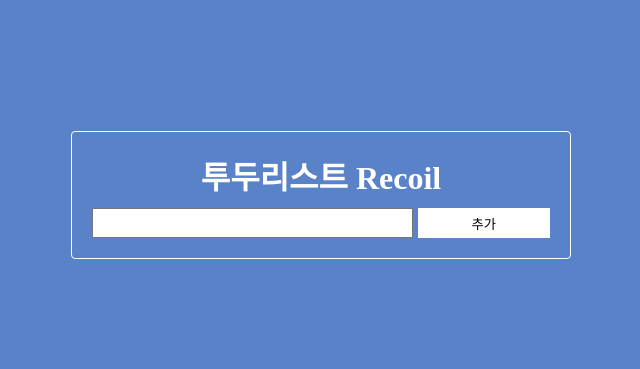
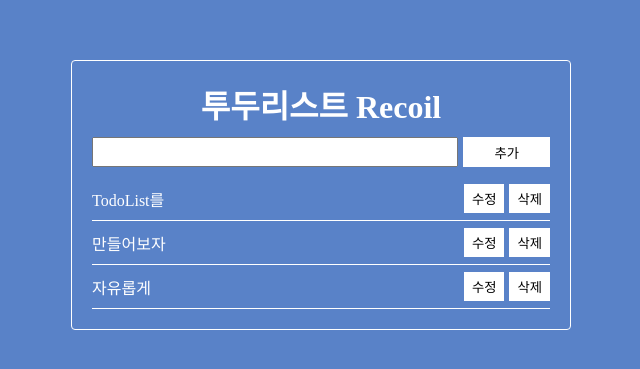
Before and after one commit to ssi02014/Recoil-TodoList, a React (Create React App) app: page / in a window 1280 px wide. Shown: the part 205-574 px from the top of the page, without its empty margins (319-959 px from the left). Built offline with nearby package versions, Linux system fonts and the light colour scheme.

Commit message:
Add: TodoItem Style

```diff
--- a/src/components/Form/style.ts
+++ b/src/components/Form/style.ts
@@ -2,13 +2,14 @@
 
 export const FormWrapper = styled.form`
   display: flex;
+  margin-bottom: 10px;
 
   input {
     outline: none;
     height: 30px;
     margin-right: 5px;
     font-size: 16px;
-    min-width: 70%;
+    min-width: 80%;
     padding: 0 10px;
   }
 `;
--- /dev/null
+++ b/src/components/TodoList/Item/index.tsx
@@ -0,0 +1,21 @@
+import React from "react";
+import { Todo } from "../../../recoil/todo";
+import Button from "../../Button";
+import { TodoItemWrapper } from "./style";
+
+interface Props {
+  todo: Todo;
+}
+const TodoItem = ({ todo }: Props) => {
+  return (
+    <TodoItemWrapper>
+      <p>{todo.contents}</p>
+      <div>
+        <Button>수정</Button>
+        <Button>삭제</Button>
+      </div>
+    </TodoItemWrapper>
+  );
+};
+
+export default TodoItem;
--- /dev/null
+++ b/src/components/TodoList/Item/style.tsx
@@ -0,0 +1,26 @@
+import styled from "@emotion/styled";
+
+export const TodoItemWrapper = styled.div`
+  display: flex;
+  justify-content: space-between;
+  padding: 7px 0;
+  border-bottom: 1px solid #fff;
+
+  p {
+    color: #fff;
+    display: flex;
+    align-items: center;
+  }
+
+  div {
+    display: flex;
+  }
+
+  button {
+    margin-right: 5px;
+    padding: 4px 7px;
+    &:last-of-type {
+      margin-right: 0;
+    }
+  }
+`;
--- a/src/components/TodoList/List/index.tsx
+++ b/src/components/TodoList/List/index.tsx
@@ -1,7 +1,18 @@
 import React from "react";
+import { useRecoilState } from "recoil";
+import { Todo, todosState } from "../../../recoil/todo";
+import TodoItem from "../Item";
 
 const TodoList = () => {
-  return <div></div>;
+  const [todos, setTodos] = useRecoilState<Todo[]>(todosState);
+  console.log(todos);
+
+  return (
+    <>
+      {todos.length > 0 &&
+        todos.map((todo, idx) => <TodoItem key={todo.id} todo={todo} />)}
+    </>
+  );
 };
 
 export default TodoList;
--- a/src/pages/Home/index.tsx
+++ b/src/pages/Home/index.tsx
@@ -10,7 +10,7 @@
       <TodoTemplate>
         <TodoTitle />
         <Form />
-        {/* <TodoList /> */}
+        <TodoList />
       </TodoTemplate>
     </>
   );
--- /dev/null
+++ b/src/recoil/todo.ts
@@ -0,0 +1,33 @@
+import { atom } from "recoil";
+
+export interface Todo {
+  id: number;
+  contents: string;
+  isCompleted: boolean;
+}
+
+export const inputState = atom<string>({
+  key: "inputState",
+  default: "",
+});
+
+export const todosState = atom<Todo[]>({
+  key: "todos",
+  default: [
+    {
+      id: 1,
+      contents: "TodoList를",
+      isCompleted: false,
+    },
+    {
+      id: 2,
+      contents: "만들어보자",
+      isCompleted: false,
+    },
+    {
+      id: 3,
+      contents: "자유롭게",
+      isCompleted: false,
+    },
+  ],
+});
```
